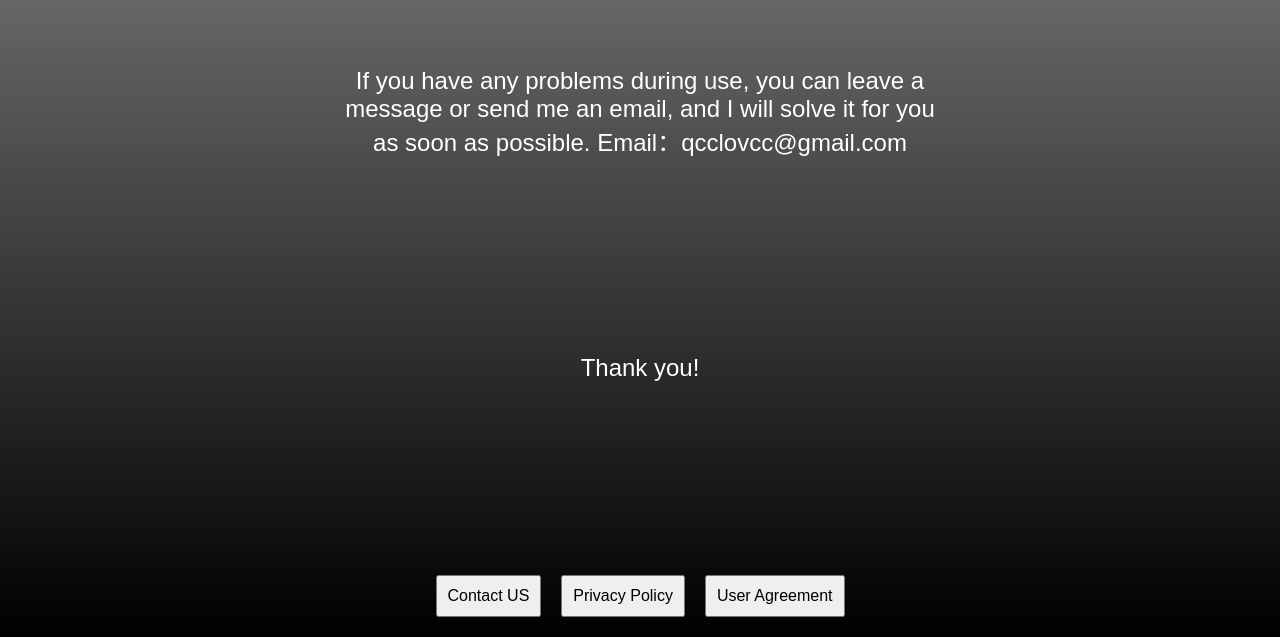
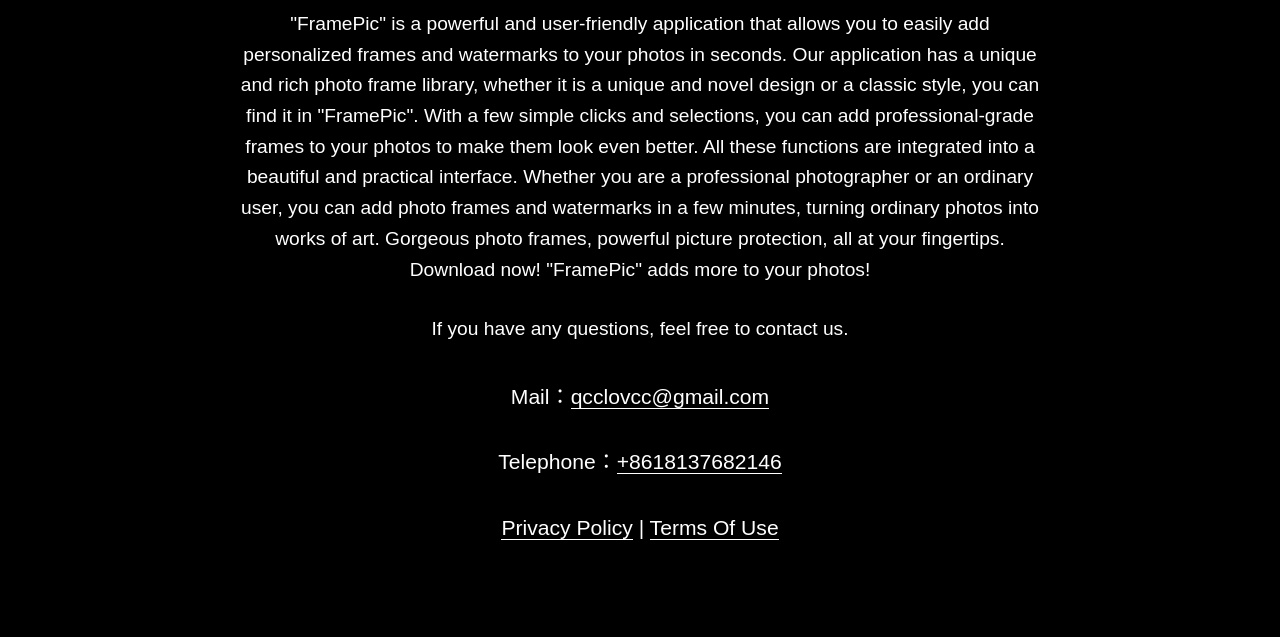
Before and after one commit to jokesunmer/-jokesunmer.github.io, a plain HTML site: page index.html in a window 1280 px wide. Shown: the part 163-800 px from the top of the page. Drawn offline with Linux system fonts and the light colour scheme.

Commit message:
最新的网页

```diff
--- a/index.html
+++ b/index.html
@@ -1,148 +1,67 @@
 <!DOCTYPE html>
-<html lang="zh-CN">
+<html lang="en">
 <head>
     <meta charset="UTF-8">
+    <meta name="viewport" content="width=device-width, initial-scale=1.0">
     <title>FramePic</title>
     <style>
         body {
+            background-color: #000;
+            color: #fff;
+            font-family: Arial, sans-serif;
             margin: 0;
             padding: 0;
-    height: 100vh;
-    color: white;
-    background: linear-gradient(to bottom, grey, black);
             display: flex;
             flex-direction: column;
             align-items: center;
-    justify-content: space-between;
-    font-family: Arial, sans-serif;
+            justify-content: center;
+            min-height: 100vh;
         }
-
-  .title {
-    font-size: 2em;
-    margin-top: 20px;
-  }
-
-  .main-text {
-    font-size: 1.5em;
+        .container {
             text-align: center;
-    max-width: 600px;
-  }
-
-  .footer {
-      display: flex;
-          justify-content: center;
-          width: 100%;
+            max-width: 800px;
             padding: 20px;
         }
-
-  .footer button {
-      padding: 10px;
-          font-size: 1em;
-          cursor: pointer;
-          margin: 0 10px;
+        h1 {
+            font-size: 3em;
+            margin-bottom: 0.5em;
         }
-
-  .modal {
-    display: none;
-    position: fixed;
-    z-index: 1;
-    left: 0;
-    top: 0;
-    width: 100%;
-    height: 100%;
-    overflow: auto;
-    background-color: rgba(0,0,0,0.4);
+        p {
+            font-size: 1.2em;
+            line-height: 1.6;
+            margin-bottom: 1.5em;
         }
-
-  .modal-content {
-    background-color: #fefefe;
-    margin: 15% auto;
-    padding: 20px;
-    border: 1px solid #888;
-    width: 80%;
-    color: black;
+        .contact-info {
+            margin-top: 2em;
+            font-size: 1.1em;
         }
-
-  .close {
-    color: #aaa;
-    float: right;
-    font-size: 28px;
-    font-weight: bold;
+        a {
+            color: #fff;
+            text-decoration: none;
+            border-bottom: 1px solid #fff;
         }
-
-  .close:hover,
-  .close:focus {
-    color: black;
-    text-decoration: none;
-    cursor: pointer;
-  }
-
-  .modal-body {
-    max-height: 300px;
-    overflow-y: auto;
+        a:hover {
+            border-bottom: none;
         }
     </style>
 </head>
 <body>
-  <div class="title">FramePic</div>
-  <p class="main-text">
-  If you have any problems during use, you can leave a message or send me an email, and I will solve it for you as soon as possible.
-  Email：qcclovcc@gmail.com
-  </p>
-  <p class="main-text">Thank you!</p>
-  <div class="footer">
-    <button onclick="openModal('contact')">Contact US</button>
-    <button onclick="openModal('privacy')">Privacy Policy</button>
-    <button onclick="openModal('agreement')">User Agreement</button>
-  </div>
+    <div class="container">
+        <h1>FramePic</h1>
+        <p>"FramePic" is a powerful and user-friendly application that allows you to easily add personalized frames and watermarks to your photos in seconds.
 
-  <!-- Modal for Contact Us -->
-  <div id="contact" class="modal">
-    <div class="modal-content">
-      <span class="close" onclick="closeModal('contact')">&times;</span>
-      <p>Please contact us via the following email address:</p>
-      <p>qcclovcc@gmail.com</a></p>
+          Our application has a unique and rich photo frame library, whether it is a unique and novel design or a classic style, you can find it in "FramePic". With a few simple clicks and selections, you can add professional-grade frames to your photos to make them look even better.
+
+          All these functions are integrated into a beautiful and practical interface. Whether you are a professional photographer or an ordinary user, you can add photo frames and watermarks in a few minutes, turning ordinary photos into works of art.
+
+          Gorgeous photo frames, powerful picture protection, all at your fingertips. Download now!
+          "FramePic" adds more to your photos!</p>
+        <p>If you have any questions, feel free to contact us.</p>
+        <div class="contact-info">
+            <p>Mail：<a href="mailto:qcclovcc@gmail.com">qcclovcc@gmail.com</a></p>
+            <p>Telephone：<a href="tel:+8618137682146">+8618137682146</a></p>
+            <p><a href="https://note.youdao.com/s/18Ibw5dT" target="_blank">Privacy Policy</a> | <a href="https://note.youdao.com/s/dsGEFBmE" target="_blank">Terms Of Use</a></p>
         </div>
     </div>
-
-  <!-- Modal for Privacy Policy -->
-  <div id="privacy" class="modal">
-    <div class="modal-content">
-      <span class="close" onclick="closeModal('privacy')">&times;</span>
-      <div class="modal-body">
-        <p>Privacy Policy:https://note.youdao.com/s/18Ibw5dT</p>
-      </div>
-    </div>
-  </div>
-
-  <!-- Modal for User Agreement -->
-  <div id="agreement" class="modal">
-    <div class="modal-content">
-      <span class="close" onclick="closeModal('agreement')">&times;</span>
-      <div class="modal-body">
-        <p>User Agreement:https://note.youdao.com/s/dsGEFBmE</p>
-      </div>
-    </div>
-  </div>
-
-<script>
-function openModal(modalId) {
-  document.getElementById(modalId).style.display = "block";
-}
-
-function closeModal(modalId) {
-  document.getElementById(modalId).style.display = "none";
-}
-
-// When the user clicks anywhere outside of the modal, close it
-window.onclick = function(event) {
-  var modals = document.getElementsByClassName('modal');
-  for (var i = 0; i < modals.length; i++) {
-    if (event.target == modals[i]) {
-      modals[i].style.display = "none";
-    }
-  }
-}
-</script>
 </body>
 </html>
```
Lines whose indentation alone changed are shown as unchanged.
